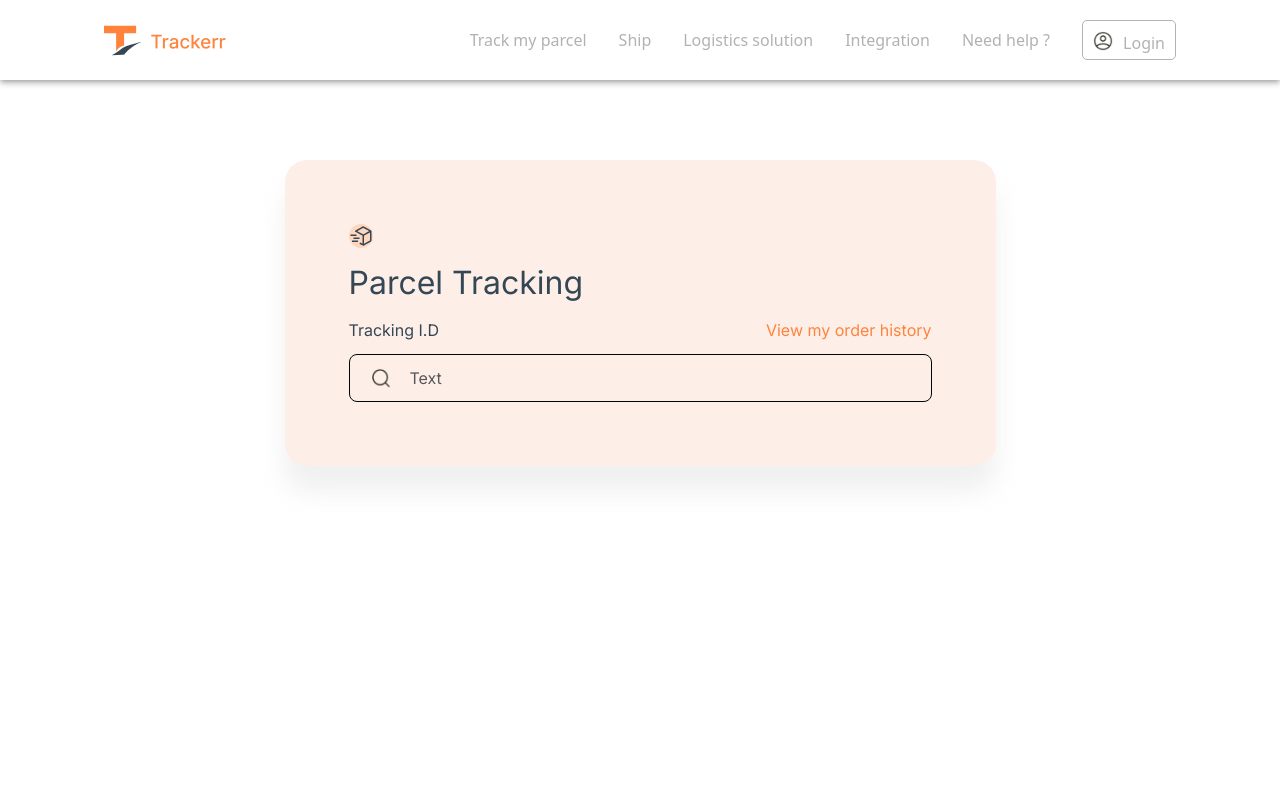
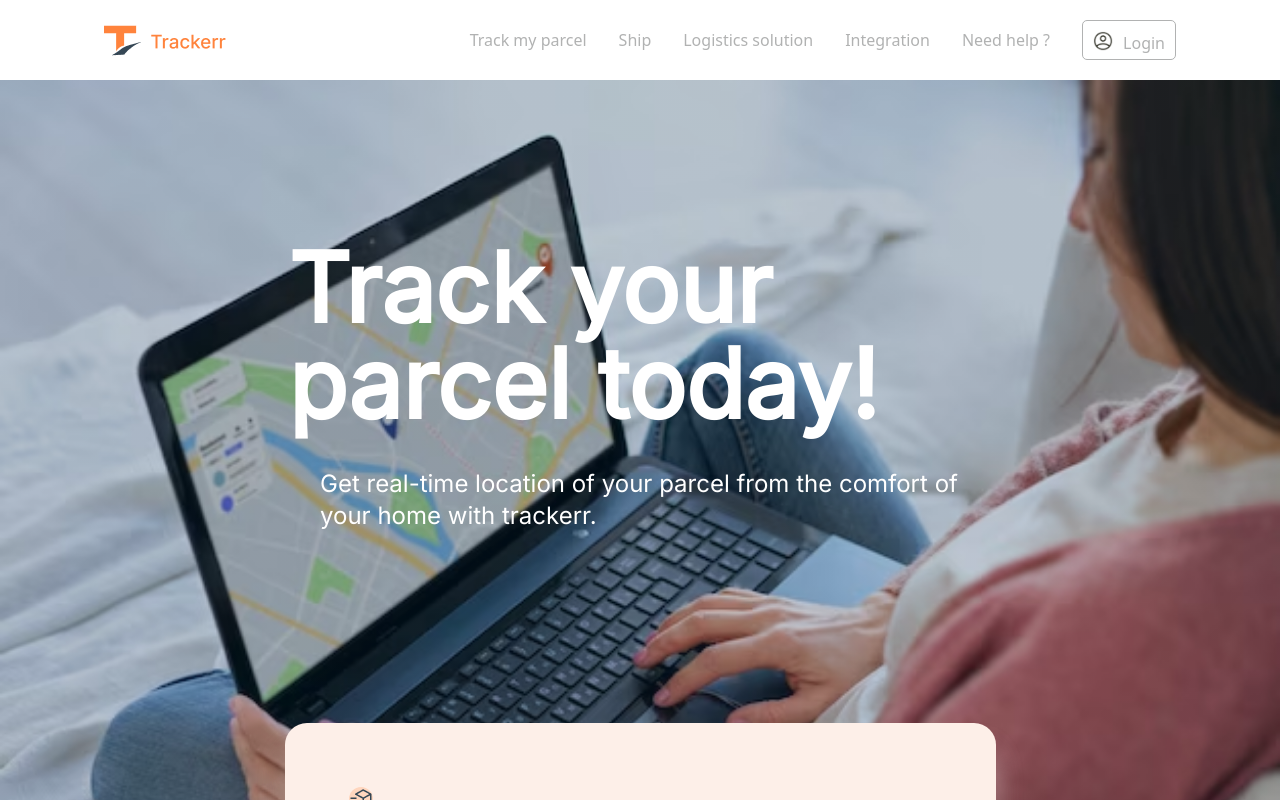
Before and after one commit to Amadu9933/Tracker-web-static, a React (Vite) app in the folder web-static/: page / in a window 1280 px wide. Shown: the top 800 px of the page. Built offline with nearby package versions, Linux system fonts and the light colour scheme; a small style sheet from the web is missing.

Commit message:
hero done

```diff
--- a/web-static/src/components/common/hero/Hero.css
+++ b/web-static/src/components/common/hero/Hero.css
@@ -1,10 +1,22 @@
 @import url("https://fonts.googleapis.com/css2?family=Inter:wght@400&display=swap");
 
 .hero {
-	background-image: linear-gradient(rgba(0, 49, 87, 0.25), rgb(1, 43, 71)),
+	background-image: linear-gradient(
+			rgba(0, 49, 87, 0.25),
+			rgba(0, 49, 87, 0.25)
+		),
 		url("../../../assets/Header-bg-Img.png");
 	background-repeat: no-repeat;
 	background-size: cover;
-	height: 45.25rem;
+	height: 45.25rem; /* Default height for larger screens */
+
 	font-family: "Inter", sans-serif;
 }
+
+/* Media query for mobile devices */
+@media screen and (max-width: 768px) {
+	.hero {
+		background-size: cover; /* Change background size to contain for smaller screens */
+		height: 19.563rem; /* Allow height to adjust based on content for smaller screens */
+	}
+}
--- a/web-static/src/components/common/hero/Hero.tsx
+++ b/web-static/src/components/common/hero/Hero.tsx
@@ -4,11 +4,11 @@ import "./Hero.css";
 
 const Hero: React.FC = () => {
 	return (
-		<div className="hero  pt-40 m-0">
-			<h1 className="text-white font-bold text-8xl h-48 mx-72 ">
+		<div className="hero pt-10 md:pt-40 pb-28 h">
+			<h1 className="text-white font-bold text-5xl md:text-8xl text-center md:text-left mx-6 md:mx-72">
 				Track your parcel today!
 			</h1>
-			<h4 className="mx-80 text-white  text-2xl mt-9">
+			<h4 className="text-white text-sm md:text-2xl text-center md:text-left mt-6  md:mt-9 mx-10 px-0 md:mx-80">
 				Get real-time location of your parcel from the comfort of your home with
 				trackerr.
 			</h4>
--- a/web-static/src/components/common/trackingSection/TrackingSection.css
+++ b/web-static/src/components/common/trackingSection/TrackingSection.css
@@ -7,6 +7,7 @@
 	align-items: center;
 	padding: 5vh; /* Adjust padding based on viewport height */
 	font-family: "Inter", sans-serif;
+	margin-top: -185px;
 }
 
 .track-container {
--- a/web-static/src/components/pages/customerPages/CustomerLandingPage.tsx
+++ b/web-static/src/components/pages/customerPages/CustomerLandingPage.tsx
@@ -13,6 +13,7 @@ const CustomerLandingPage: React.FC = () => {
 			<header>
 				{/* Navigationtiiion bar component */}
 				<Navbar />
+				<Hero />\
 				<Track />
 			</header>
 			<main></main>
```
